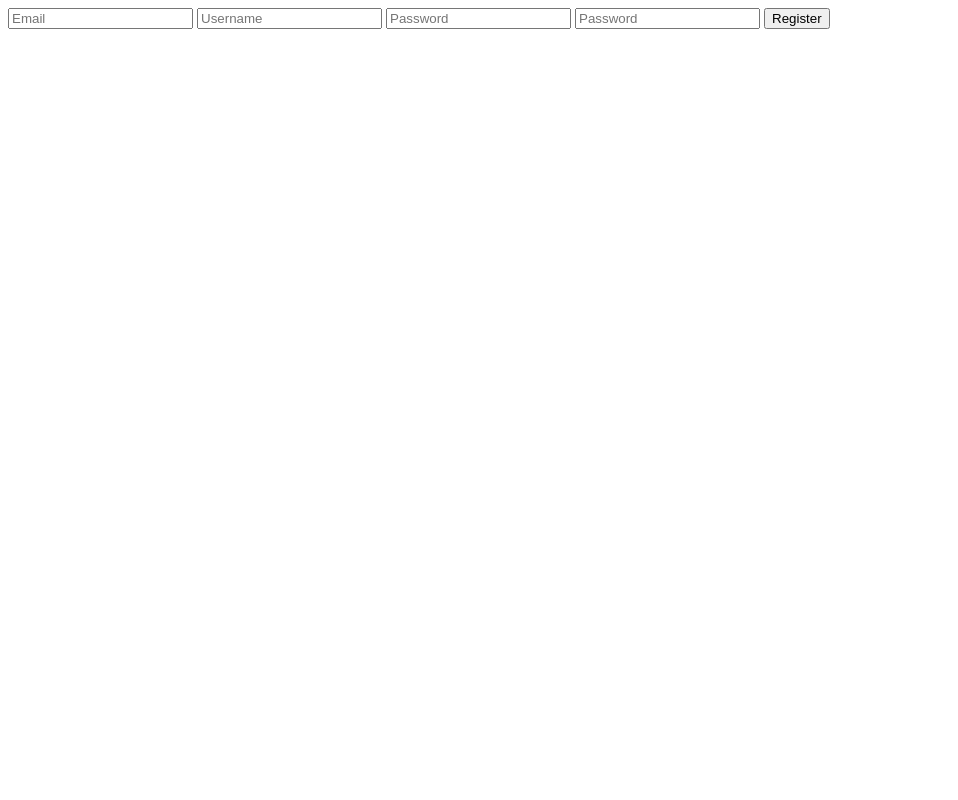
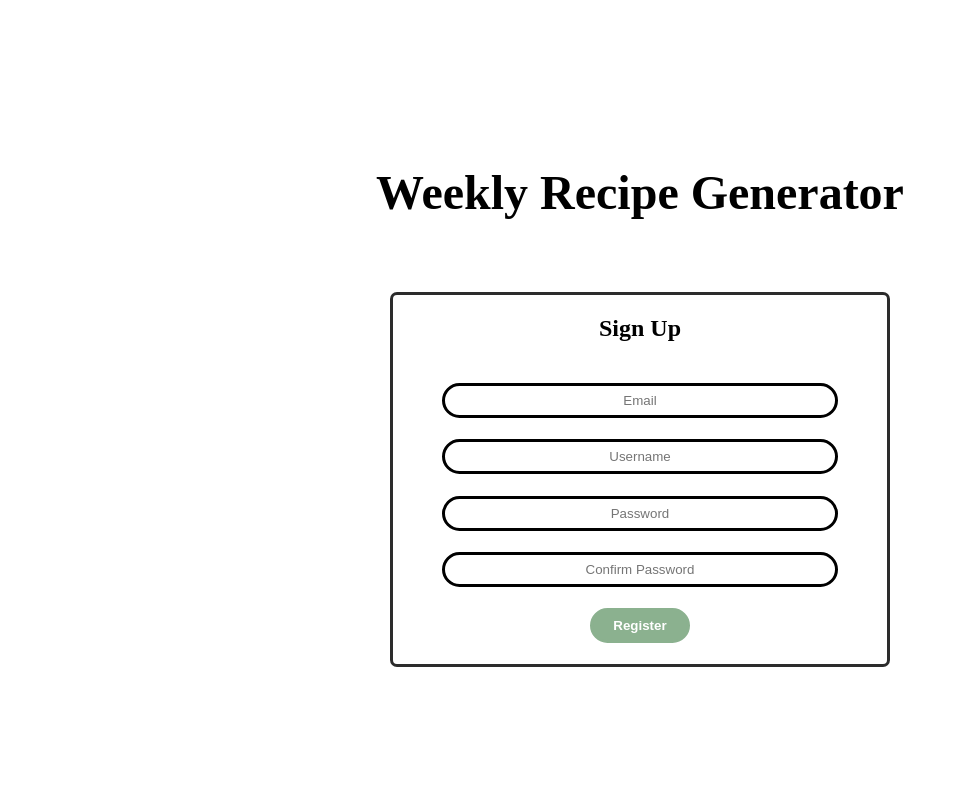
Before and after one commit to Group-Project-CP317/Weekly-Recipe-Generator, a Django app: page /register/ in a window 1280 px wide. Shown: the whole page, without its empty margins (0-958 px from the left). Run offline with Django 4.2, Linux system fonts and the light colour scheme.

Commit message:
Updated login & register pages

```diff
--- a/app/static/main.css
+++ b/app/static/main.css
@@ -1,4 +1,118 @@
 * {
     box-sizing: border-box;
+}
+
+body, html {
+    width: 100%;
+    height: 100%;
+    margin: 0;
+}
+
+a {
+    color: initial;
+}
+
+h3 {
+    font-size: 14px;
+}
+
+/* Components */
+
+.container {
+    margin: 0;
+    width: 500px;
+    height: 300px;
+    border: 3px solid #eeeeee;
+    border-radius: 7px;
+}
+
+.inputField {
+    width: 80%;
+    height: 35px;
+    text-align: center;
+    border-radius: 20px;
+    border: solid #000000 3px;
+}
+
+.button {
+    width: fit-content;
+    height: 35px;
+    min-width: 100px;
+    font-weight: bold;
+    text-align: center;
+    border-radius: 21px;
+    background-color: #8BB18F;
+    border: solid #8BB18F;
+    color: #ffffff;
+}
+
+.button:hover {
+    cursor: pointer;
+}
+
+.button a {
+    text-decoration: none;
+    color: #ffffff;
+}
+
+/* Login Page */
+
+.login-page{
+    width: 100%;
+    height: 100%;
+    display: flex;
+    flex-direction: column;
+    align-items: center;
+    justify-content: center;
+    gap: 5%
+}
+
+.title{
+    font-size: 48px;
+}
+
+.container--login {
+    width: 500px;
+    height: 300px;
+    display: flex;
+    flex-direction: column;
+    align-items: center;
+    justify-content: center;
+    border: 3px solid #2C2C2C;
+    border-radius: 7px;
 
 }
+
+.login-form {
+    width: 100%;
+    height: 100%;
+    display: flex;
+    flex-direction: column;
+    align-items: center;
+    justify-content: center;
+    gap: 10%;
+}
+
+/* Register Page */
+.container--register {
+    margin: 0;
+    width: 500px;
+    min-height: 375px;
+    display: flex;
+    flex-direction: column;
+    align-items: center;
+    justify-content: center;
+    border: 3px solid #2C2C2C;
+    border-radius: 7px;
+
+}
+
+.register-form {
+    width: 100%;
+    height: 100%;
+    display: flex;
+    flex-direction: column;
+    align-items: center;
+    justify-content: center;
+    gap: 7%;
+}
--- a/app/templates/register.html
+++ b/app/templates/register.html
@@ -6,18 +6,32 @@
     <meta charset="UTF-8">
     <meta http-equiv="X-UA-Compatible" content="IE=edge">
     <meta name="viewport" content="width=device-width, initial-scale=1.0">
+
+    <!-- Link css -->
+    <link rel="stylesheet" type="text/css" href="{% static 'main.css' %}">
+
+    <!-- Link script -->
+    <script type="text/javascript" src="{% static 'script.js' %}"></script>
+
     <title>Register</title>
 </head>
 <body>
-    <form method="POST">
-        {% csrf_token %}
+    <div class="login-page">
+        <h1 class="title">Weekly Recipe Generator</h1>
+        <div class="container container--register">
+            <h2>Sign Up</h2>
 
-        <input type="email" name="email" placeholder="Email" required>
-        <input type="text" name="username" placeholder="Username" required>
-        <input type="password" name="password1" placeholder="Password" required>
-        <input type="password" name="password2" placeholder="Password" required>
+            <form  method="POST" class="register-form">
+                {% csrf_token %}
 
-        <button type="submit">Register</button>
-    </form>
+                <input type="email" class="inputField" name="email" placeholder="Email" required>
+                <input type="text" class="inputField" name="username" placeholder="Username" required>
+                <input type="password" class="inputField" name="password1" placeholder="Password" required>
+                <input type="password" class="inputField" name="password2" placeholder="Confirm Password" required>
+
+                <button class="button" type="submit">Register</button>
+            </form>
+        </div>
+    </div>
 </body>
 </html>
```
Also changed, not shown: app/templates/login.html (+22 -6 lines).
